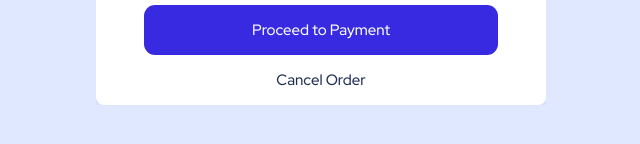
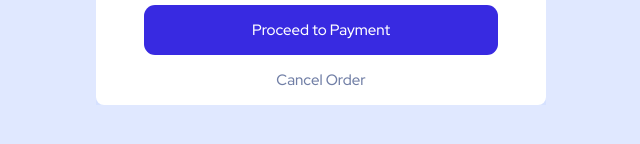
Before and after one commit to gigla2000/dav-2, a plain HTML site: page index.html in a window 1280 px wide. Shown: the part 500-644 px from the top of the page, 319-959 px from the left. Drawn offline with Linux system fonts and the light colour scheme.

Commit message:
cancel-is-gilakis-gasworeba

```diff
--- a/style.css
+++ b/style.css
@@ -161,7 +161,7 @@ h1 {
 .p-cancel {
   /*  სიტყვა  cancel*/
   font-family: "Red Hat Display";
-  color: #1f2e55;
+  color: #717FA6;
   width: 900;
   font-size: 15px;
   font-style: normal;
```
